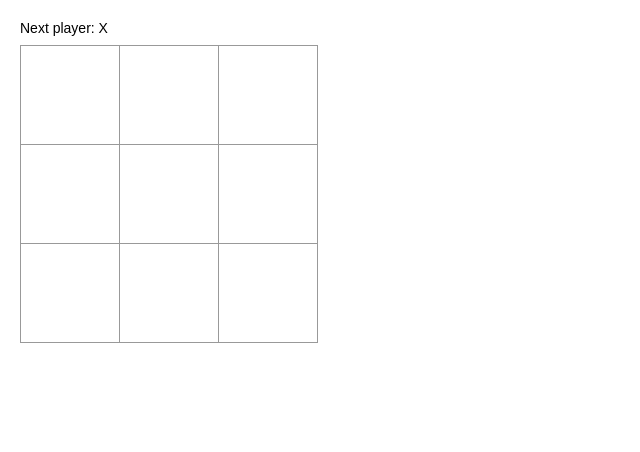
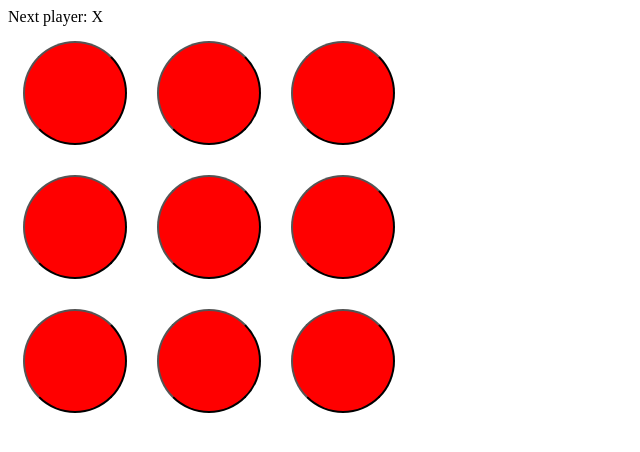
Before and after one commit to bobbydwise1/Tic-tac-toe-redux, a React app: page / in a window 1280 px wide. Shown: the top 452 px of the page, without its empty margins (0-640 px from the left). Built offline with nearby package versions, Linux system fonts and the light colour scheme.

Commit message:
add styling add winner function

```diff
--- a/package.json
+++ b/package.json
@@ -13,11 +13,12 @@
   "license": "ISC",
   "dependencies": {
     "moment": "^2.18.1",
-    "react": "^15.5.4",
-    "react-dom": "^15.5.4",
+    "react": "^16.3.0",
+    "react-dom": "^16.3.0",
     "react-redux": "^5.0.6",
     "react-router-dom": "^4.0.0",
     "redux": "^3.7.2",
+    "styled-components": "^4.1.3",
     "styled-jsx": "^3.2.1",
     "uuid": "^3.2.1"
   },
--- a/src/components/Square.jsx
+++ b/src/components/Square.jsx
@@ -1,18 +1,23 @@
 import React from 'react'
-import './../Styles.css'
+import styled from 'styled-components'
 
 
-class Square extends React.Component {
+const Gridbutton = styled.button`
+  padding: 50px;
+  margin: 15px;
+  background: red;
+  border-radius: 25rem;
+  font-size: 25px;
+`;
 
-  render(props) {
-    return (
-      <button
-        className="square"
-        onClick={() => this.props.testing()}
-        >
-        {this.props.value}
-      </button>
-    );
-  }
+function Square(props) {
+  return (
+
+    <Gridbutton
+      onClick={props.testing}>
+        {props.value}
+    </Gridbutton>
+  );
 }
+
 export default Square;
--- a/webpack.config.js
+++ b/webpack.config.js
@@ -31,13 +31,7 @@ module.exports = {
 
   module: {
     rules: [
-      {
-  test: /\.css$/,
-  use: [
-    'style-loader',
-    'css-loader'
-  ]
-},
+
       {
         test: /\.jsx?$/,
         enforce: "pre",
```
Also changed, not shown: 1 other file (tests, documents, lock files or other folders).
